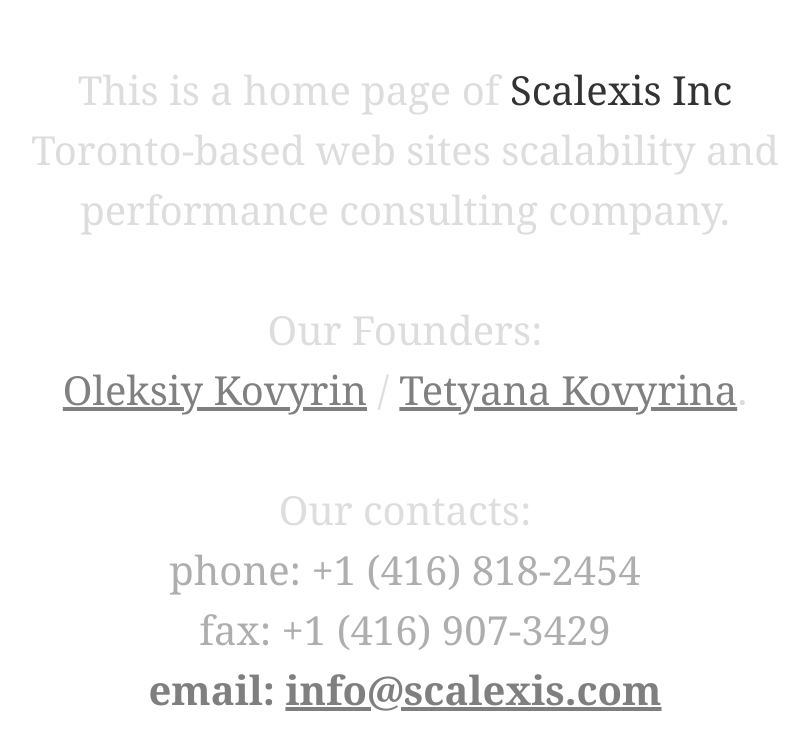
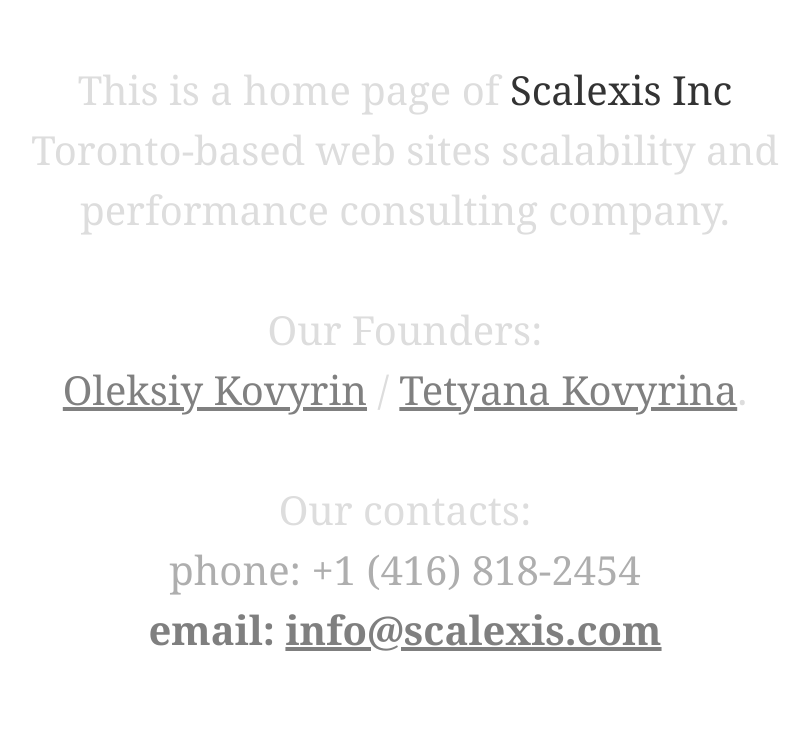
Before and after one commit to kovyrin/scalexis.com, a plain HTML site: page index.html in a window 1280 px wide. Shown: the whole page, without its empty margins (235-1041 px from the left). Drawn offline with Linux system fonts and the light colour scheme.

Commit message:
Remove fax

```diff
--- a/index.html
+++ b/index.html
@@ -27,7 +27,6 @@
       <br/>
       Our contacts:<br/>
         <span class="tel">phone: +1 (416) 818-2454</span><br/>
-        <span class="tel">fax: +1 (416) 907-3429</span><br/>
         <span class="email">email: <a href="mailto:info@scalexis.com" class="email">info@scalexis.com</a></span><br/>
     </div>
   </body>
```
